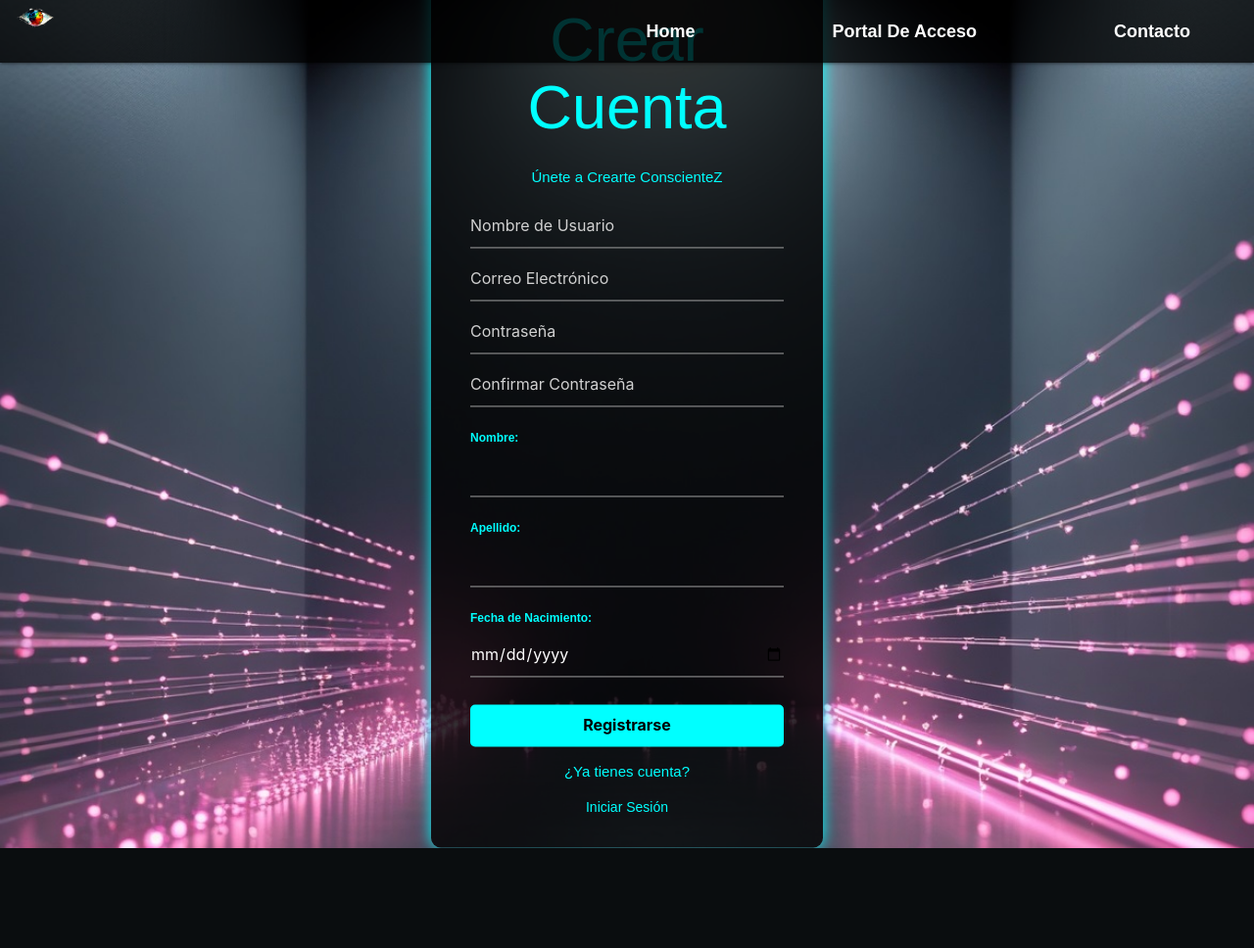
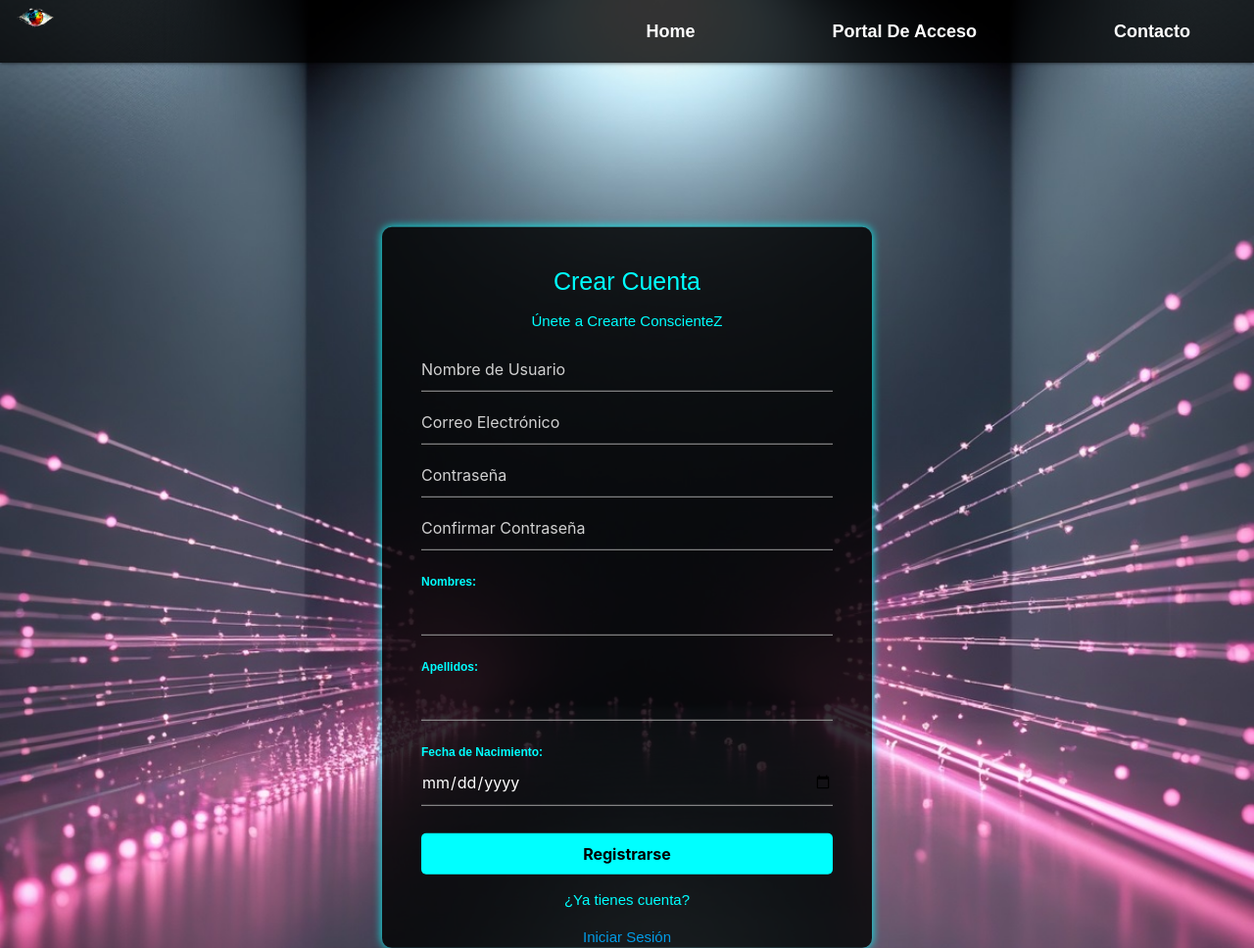
Before and after one commit to andresfuturo/crearteconscientez, a Django app: page /usuarios/registro/ in a window 1280 px wide. Shown: the whole page at 98% size. Before the commit the page ends 866 px from the top, so only its background shows below. Run offline with Django 5.2, Linux system fonts and the light colour scheme.

Commit message:
correción de estilos en registro de usuario y en eleccion del avatar

```diff
--- a/crearteConscienteZ/appCrearteConscienteZ/static/css/portalDeAcceso.css
+++ b/crearteConscienteZ/appCrearteConscienteZ/static/css/portalDeAcceso.css
@@ -7,24 +7,24 @@
     flex-direction: column;
     align-items: center;
     justify-content: center;
-    height: 100vh;
-    gap: 30px;
+    margin-top: 90px; /* ajusta este valor según la altura de tu navbar */
+    gap: 15px;
 }
+
 
 /* Estilos del portal de acceso */
 .portal-de-acceso, .crear-cuenta {
     background: rgba(0, 0, 0);
     border: 2px solid cyan;
-    padding: 30px;
+    padding: 10px 30px 10px ;
     border-radius: 15px;
     box-shadow: 0 0 15px cyan, 0 0 30px rgba(0, 255, 255, 0.5);
     text-align: center;
-    max-width: 400px;
-    width: 100%;
+    max-width: 500px;
 }
 
 .portal-de-acceso h1, .crear-cuenta h2 {
-    font-size: 2rem;
+    font-size: 1rem;
     color: cyan;
     letter-spacing: 2px;
     text-shadow: 0 0 5px cyan, 0 0 10px rgba(0, 255, 255, 0.5);
--- a/crearteConscienteZ/appCrearteConscienteZ/static/css/registroUsuario.css
+++ b/crearteConscienteZ/appCrearteConscienteZ/static/css/registroUsuario.css
@@ -1,26 +1,28 @@
 /* PAGINA DE  registro de usuario*/
 .registro-container {
-    max-width: 400px;
-    padding: 30px 40px;
+    width: 90%;
+    max-width: 500px; /* Ajusta el ancho máximo deseado */
+    padding: 0px 40px;
     background: rgba(0, 0, 0, 0.8);
     border-radius: 10px;
     text-align: center;
     color: cyan;
-    box-shadow: 0 0 15px cyan;
-    position: absolute;
-    top: 50%;
+    box-shadow: 0 0 10px cyan;
+    position: absolute ;
+    top: 75%;
     left: 50%;
     transform: translate(-50%, -50%);
 }
 
-.form-group {
-    margin-bottom: 20px;
-    width: 100%;
+.registro-container h1 {
+    font-size: 25px;     /* Cambia este valor al tamaño que desees */
+    color: cyan;         /* O cualquier otro color */
+    margin-bottom: 0px; /* Espacio debajo del título */
 }
+
 
 .form-group label {
     display: block;
-    margin-bottom: 8px;
     font-weight: bold;
     color: cyan;
 }
@@ -28,12 +30,10 @@
 .registro-container input {
     width: 100%;
     padding: 12px;
-    margin: 0;
     border: 1px solid cyan;
     background: black;
     color: white;
     border-radius: 5px;
-    font-size: 16px;
     transition: border-color 0.3s ease;
 }
 
@@ -56,22 +56,6 @@
     transition: background-color 0.3s ease;
 }
 
-.registro-container button:hover {
-    background-color: #00ffff;
-}
-
-.registro-container a {
-    color: cyan;
-    text-decoration: none;
-    font-size: 14px;
-    display: block;
-    margin-top: 10px;
-}
-
-.registro-container a:hover {
-    text-decoration: underline;
-    color: #00ffff;
-}
 
 /* estilos elementos estaticos simbolos */
 .elements-container {
@@ -82,20 +66,41 @@
 
 }
 
-.element {
-    display: flex; /* centra imagenes  */
-}
-
-.element img {
-    width: 70px; /* Ajusta el tamaño del logo */
-    border-radius: 5px; /* Bordes redondeados sutiles */
-}
 
 .registro-container label {
     display: block;
     margin-top: 15px; /* separa del campo anterior */
-    margin-bottom: 5px; /* separa del input que etiqueta */
     font-weight: bold;
     color: cyan;
     text-align: left; /* opcional si quieres alinear a la izquierda */
 }
+
+/* al registrarse */
+.registro-exitoso-container {
+    position: fixed; /* ← mejor que absolute */
+    top: 50%;
+    left: 50%;
+    transform: translate(-50%, -50%);
+    background: rgba(0, 0, 0, 0.8);
+    padding: 20px 40px;
+    border-radius: 10px;
+    text-align: center;
+    box-shadow: 0 0 15px cyan;
+    z-index: 9999;
+}
+
+.success-message {
+    font-size: 20px;
+    color: cyan;
+    margin-bottom: 10px;
+}
+
+.btn-login {
+    display: inline-block;
+    background-color: cyan;
+    color: black;
+    font-weight: bold;
+    padding: 10px 20px;
+    border-radius: 8px;
+    text-decoration: none;
+}
--- a/crearteConscienteZ/user/templates/user/registroUsuario.html
+++ b/crearteConscienteZ/user/templates/user/registroUsuario.html
@@ -6,19 +6,22 @@
 {% endblock %}
 
 {% block content %}
-<div class="registro-container">
-    {% if registro_exitoso %} <!-- registro_exitoso es una funcion (def) que viene de (views.py) de la misma app.  -->
+{% if registro_exitoso %}
+  <div class="registro-exitoso-container">
     <div class="success-message">Registro realizado</div>
     <a href="{% url 'portalDeAcceso' %}" class="btn-login">Ir a iniciar sesión</a>
+  </div>
 {% else %}
+  <div class="registro-container">
     <h1>Crear Cuenta</h1>
     <p>Únete a Crearte ConscienteZ</p>
 
-      {% if form.errors %}  <!-- se usa para mostrar mensajes de error si el formulario no es válido -->
+    {% if form.errors %}
       <div class="form-errors">
         {{ form.errors }}
       </div>
     {% endif %}
+
     <form method="POST" autocomplete="off">
         {% csrf_token %}
         {% if form.non_field_errors %}
@@ -27,10 +30,10 @@
             </div>
         {% endif %}
 
-        <input type="text" name="username" placeholder="Nombre de Usuario" value="{{ form.username.value|default_if_none:'' }}" required>
+        <input type="text" name="username" placeholder="Nombre de Usuario" value="{{ form.username.value|default_if_none:'' }}">
         {% if form.username.errors %}<div class="field-error">{{ form.username.errors }}</div>{% endif %}
 
-        <input type="email" name="email" placeholder="Correo Electrónico" value="{{ form.email.value|default_if_none:'' }}" required>
+        <input type="email" name="email" placeholder="Correo Electrónico" value="{{ form.email.value|default_if_none:'' }}">
         {% if form.email.errors %}<div class="field-error">{{ form.email.errors }}</div>{% endif %}
 
         <input type="password" name="password1" placeholder="Contraseña" required>
@@ -39,11 +42,11 @@
         <input type="password" name="password2" placeholder="Confirmar Contraseña" required>
         {% if form.password2.errors %}<div class="field-error">{{ form.password2.errors }}</div>{% endif %}
 
-        <label for="nombre">Nombre:</label>
+        <label for="nombre">Nombres:</label>
         <input type="text" id="nombre" name="nombre" value="{{ form.nombre.value|default_if_none:'' }}" required>
         {% if form.nombre.errors %}<div class="field-error">{{ form.nombre.errors }}</div>{% endif %}
 
-        <label for="apellido">Apellido:</label>
+        <label for="apellido">Apellidos:</label>
         <input type="text" id="apellido" name="apellido" value="{{ form.apellido.value|default_if_none:'' }}" required>
         {% if form.apellido.errors %}<div class="field-error">{{ form.apellido.errors }}</div>{% endif %}
 
```
Also changed, not shown: crearteConscienteZ/appCrearteConscienteZ/Templates/elementos.html (+1 -46 lines), crearteConscienteZ/appCrearteConscienteZ/static/css/estilo.css (+25 -9 lines), crearteConscienteZ/db.sqlite3. Lines whose indentation alone changed are shown as unchanged.
